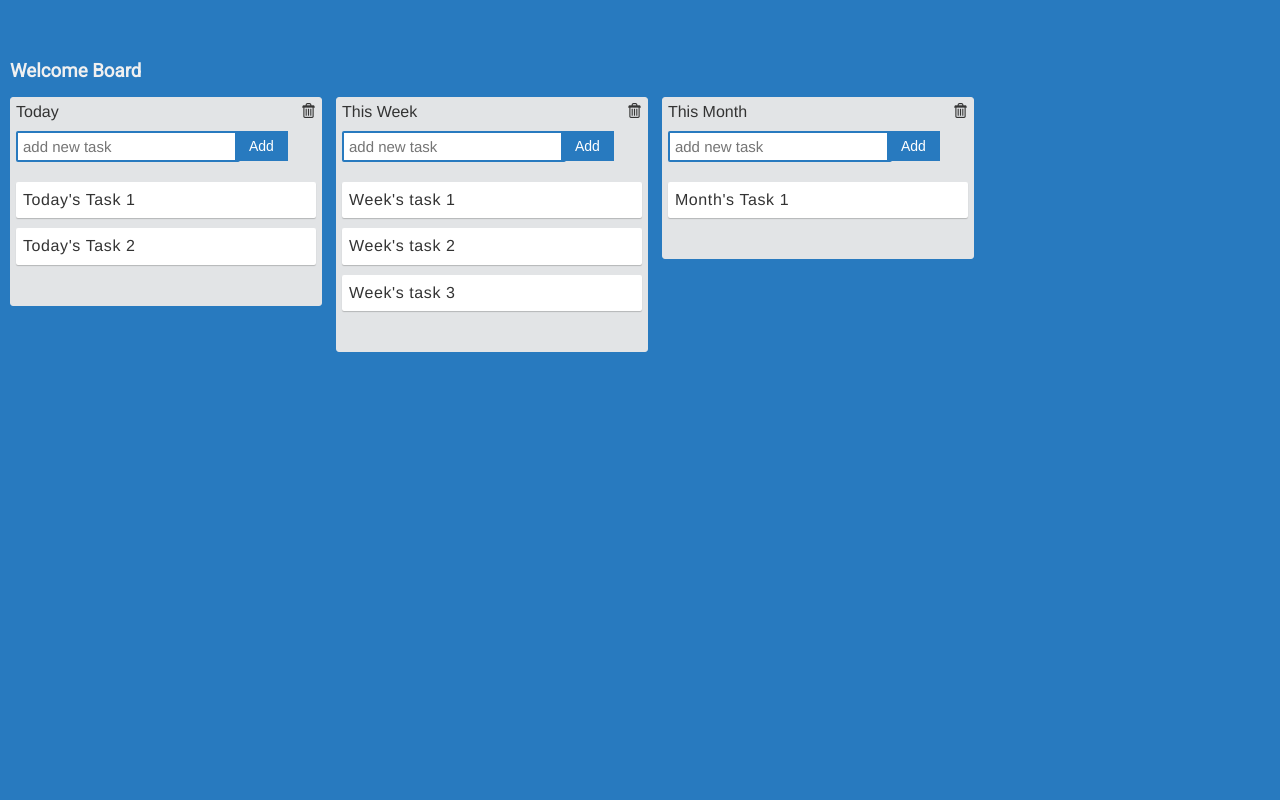
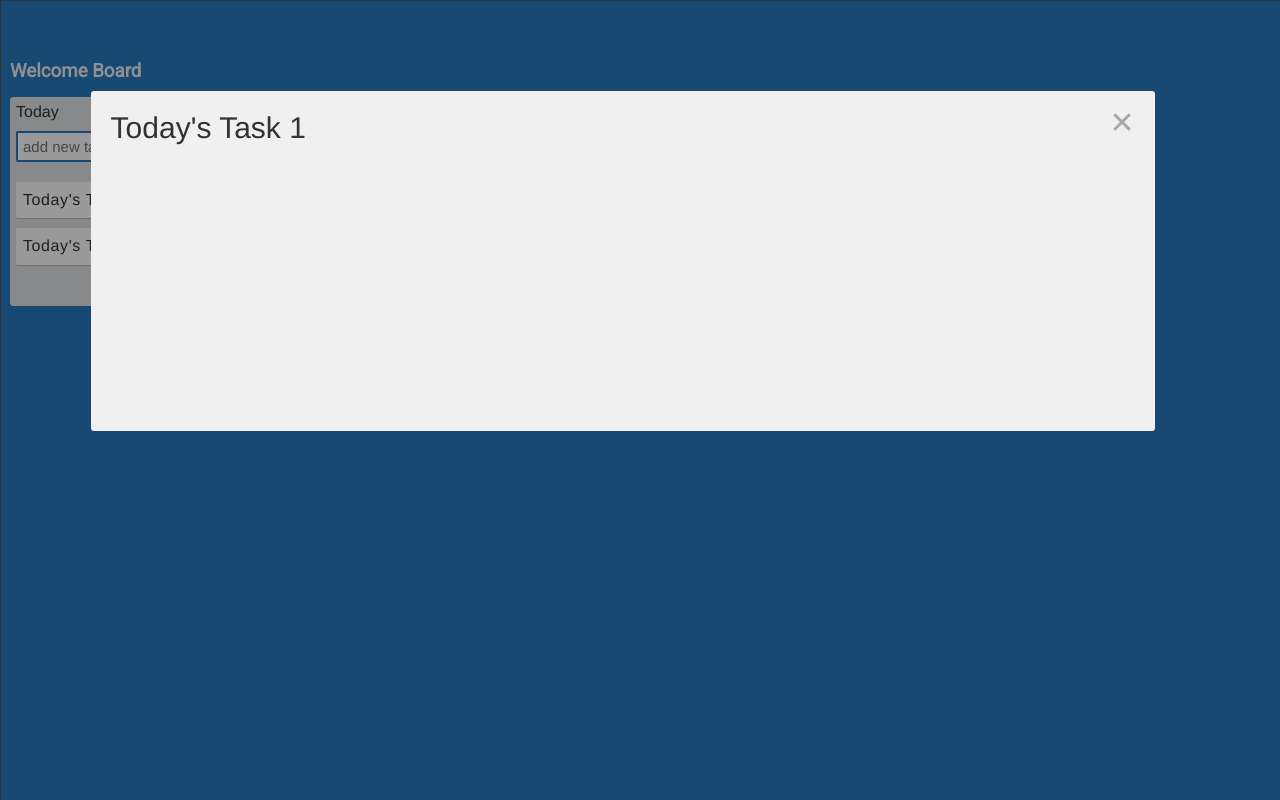
Before and after one commit to akshay7729/to-do-list-like-trello, a plain HTML site: page index.html in a window 1280 px wide. Both pictures are taken after a click on the item "Today's Task 1". Drawn offline with Linux system fonts and the light colour scheme.

Commit message:
aded modal for each list element

```diff
--- a/css/main.css
+++ b/css/main.css
@@ -103,6 +103,50 @@ body {
 	width: 17px;
 	height: 17px;
 }
+.modal {
+	border:1px solid #333;
+	background: #f0f0f0;
+	color:#333;
+	position: fixed;
+	z-index: 999;
+    left: 0;
+    top: 0;
+    width: 100%;
+    height: 100%;
+    overflow: auto;
+    background-color: rgba(0,0,0,0.4);
+    text-align: center;
+    display: none;
+}
+.modal_content {
+	margin: 7%;
+	padding: 20px;
+	background: #f0f0f0;
+	color:#333;
+	width: 80%;
+	height: 300px;
+	text-align: left;
+	border-radius: 3px;
+	-webkit-border-radius: 3px;
+	-moz-border-radius: 3px;
+	-o-border-radius: 3px;
+	-ms-border-radius: 3px;
+}
+.m_header {
+	font-size: 30px;
+	font-family: "Helvetica Neue", Helvetica, Arial, sans-serif;
+}
+.m_header span {
+	float: right;
+	cursor: pointer;
+	color:rgba(0,0,0,0.3);
+	transition: all 0.4s ease;
+	margin-top: -40px;
+}
+.m_header span:hover {
+	font-size: 34px;
+	color:#333;
+}
 
 
 /* media queries */
--- a/index.html
+++ b/index.html
@@ -15,17 +15,17 @@
 			<h4>Today <span class="delete_list" onclick="deleteList('today_list')"><img src="img/delete.png" alt="delete list"></span></h4>
 			<input type="text" id="todayinput" class="addinput" placeholder="add new task">
   			<button onclick="newTodayTask()" class="add">Add</button>
-			 <li ondragstart="dragStart(event)" draggable="true" id="ta">Today's Task 1</li>
-			 <li ondragstart="dragStart(event)" draggable="true" id="tb">Today's Task 2</li>
+			 <li ondragstart="dragStart(event)" draggable="true" id="ta" onclick="openModal(this.id)">Today's Task 1</li>
+			 <li ondragstart="dragStart(event)" draggable="true" id="tb" onclick="openModal(this.id)">Today's Task 2</li>
 		</ul>
 
 		<ul class="board" ondrop="drop(event)" ondragover="allowDrop(event)" id="week_list">
 			<h4>This Week <span class="delete_list" onclick="deleteList('week_list')"><img src="img/delete.png" alt="delete list"></span></h4>
 			<input type="text" id="weekinput" class="addinput" placeholder="add new task">
   			<button onclick="newWeekTask()" class="add">Add</button>
-			<li ondragstart="dragStart(event)" draggable="true" id="wa">Week's task 1</li>
-			 <li ondragstart="dragStart(event)" draggable="true" id="wb">Week's task 2</li>
-			 <li ondragstart="dragStart(event)" draggable="true" id="wc">Week's task 3</li>
+			<li ondragstart="dragStart(event)" draggable="true" id="wa" onclick="openModal(this.id)">Week's task 1</li>
+			 <li ondragstart="dragStart(event)" draggable="true" id="wb" onclick="openModal(this.id)">Week's task 2</li>
+			 <li ondragstart="dragStart(event)" draggable="true" id="wc" onclick="openModal(this.id)">Week's task 3</li>
 		</ul>
 
 		<ul class="board" ondrop="drop(event)" ondragover="allowDrop(event)" id="month_list">
@@ -33,9 +33,13 @@
 			<input type="text" id="monthinput" class="addinput" placeholder="add new task">
   			<button onclick="newMonthTask()" class="add">Add</button>
 			<li class="board_elements" ondragstart="dragStart(event)" draggable="true"
-			 id="m1">Month's Task 1</li>
+			 id="m1" onclick="openModal(this.id)">Month's Task 1</li>
 		</ul>
-
+		<div class="modal" id="modal">
+			<div class="modal_content" id="modal_content">
+				<div class="m_header"><p id="m_header_title"></p> <span class="close" onclick="document.getElementById('modal').style.display = 'none'">&#x2715;</span></div>
+			</div>
+		</div>
 	</div>
 </body>
 </html>
--- a/js/main.js
+++ b/js/main.js
@@ -18,6 +18,7 @@ function newTodayTask(){
 	li.setAttribute('draggable', true);
 	li.setAttribute('ondragstart', 'dragStart(event)');
 	li.setAttribute('id', 'id_today' + Math.random().toString(36));
+	li.setAttribute('onclick', 'openModal(this.id)');
 	var todayValue = document.getElementById("todayinput").value;
 	var t = document.createTextNode(todayValue);
 	li.appendChild(t);
@@ -34,6 +35,7 @@ function newWeekTask(){
 	li.setAttribute('draggable', true);
 	li.setAttribute('ondragstart', 'dragStart(event)');
 	li.setAttribute('id', 'id_week' + Math.random().toString(36));
+	li.setAttribute('onclick', 'openModal(this.id)');
 	var weekValue = document.getElementById("weekinput").value;
 	var t = document.createTextNode(weekValue);
 	li.appendChild(t);
@@ -50,6 +52,7 @@ function newMonthTask(){
 	li.setAttribute('draggable', true);
 	li.setAttribute('ondragstart', 'dragStart(event)');
 	li.setAttribute('id', 'id_month' + Math.random().toString(36));
+	li.setAttribute('onclick', 'openModal(this.id)');
 	var weekValue = document.getElementById("monthinput").value;
 	var t = document.createTextNode(weekValue);
 	li.appendChild(t);
@@ -60,12 +63,20 @@ function newMonthTask(){
 	}
 }
 
-// function deleteList(){
-// 	var deleteList = this.document.getElementById('today_list');
-// 	deleteList.style.display = "none";
-// }
+// delete list
 
 function deleteList(id){
     var deleteList = this.document.getElementById(id);
     deleteList.style.display = "none";
 }
+
+//modal
+
+function openModal(id_got){
+	var modalOpen = document.getElementById('modal');
+	modalOpen.style.display = "block";
+	var i = id_got;
+	var getId = this.document.getElementById(i);
+	var modalHeader = this.document.getElementById('m_header_title');
+	modalHeader.innerHTML = getId.innerHTML;
+}
```
